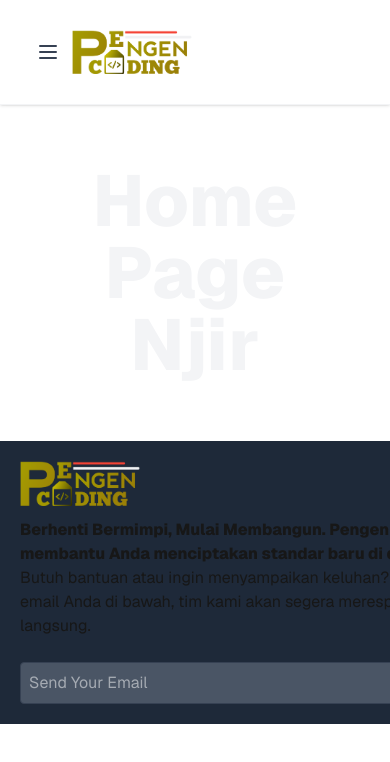
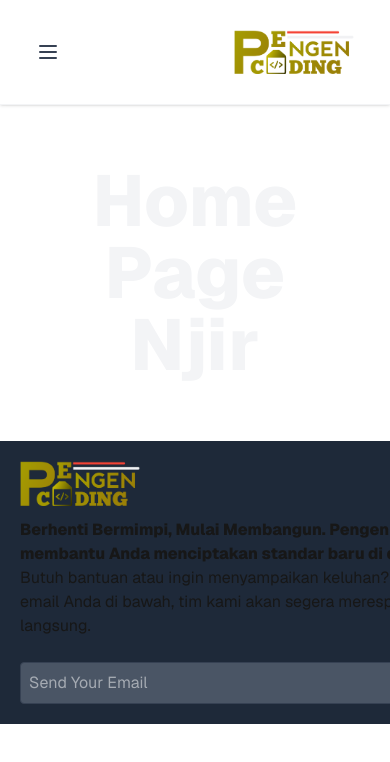
Before and after one commit to wira09/pengen-coding, a Next.js app: page / in a window 390 px wide. Shown: the top 762 px of the page. Built offline with nearby package versions, Linux system fonts and the light colour scheme.

Commit message:
Fix Navbar

```diff
--- a/src/components/Navbar/NavButton.tsx
+++ b/src/components/Navbar/NavButton.tsx
@@ -12,11 +12,11 @@ const NavButton = ({ mobile = false }) => {
          bg-warning text-white
      transition-all duration-200
       hover:bg-warning-strong
-        focus:outline-none focus:ring-2 focus:ring-warning-medium focus:ring-offset-2
+     focus:outline-none focus:ring-2 focus:ring-warning-medium
+   focus:ring-offset-2
      active:scale-95
 
-        ${mobile ? "w-full py-3" : "px-5 py-2.5"}
-      `}
+     ${mobile ? "w-full py-3" : "px-5 py-2.5"}                      `}
     >
       Login
     </Link>
--- a/src/components/Navbar/Navbar.tsx
+++ b/src/components/Navbar/Navbar.tsx
@@ -20,7 +20,7 @@ const Navbar = () => {
           <div className="flex items-center gap-3">
             {/* Mobile Menu */}
             <button
-              className="lg:hidden btn btn-ghost btn-sm"
+              className="lg:hidden btn btn-ghost btn-sm text-r"
               onClick={toggleMenu}
               aria-label="Toggle menu"
             >
@@ -43,8 +43,8 @@ const Navbar = () => {
               </svg>
             </button>
 
-            {/* Logo */}
-            <div className="flex items-center gap-2">
+            {/* Logo for desktop */}
+            <div className="hidden lg:flex items-center gap-2">
               <Image
                 src="/pengen-coding.png"
                 alt="Pengen Coding"
@@ -63,8 +63,24 @@ const Navbar = () => {
           </nav>
 
           {/* RIGHT */}
-          <div className="hidden lg:flex items-center gap-3">
-            <NavButton />
+          <div className="flex items-center gap-3">
+            {/* Logo for mobile */}
+            <div className="lg:hidden flex items-center gap-2">
+              <Image
+                src="/pengen-coding.png"
+                alt="Pengen Coding"
+                width={120}
+                height={120}
+              />
+              {/* <span className="hidden sm:block text-lg font-bold text-gray-800">
+                Pengen <span className="font-bold text-amber-600">Coding</span>
+              </span> */}
+            </div>
+
+            {/* NavButton for desktop */}
+            <div className="hidden lg:flex">
+              <NavButton />
+            </div>
           </div>
         </div>
 
```
Lines whose indentation alone changed are shown as unchanged.
